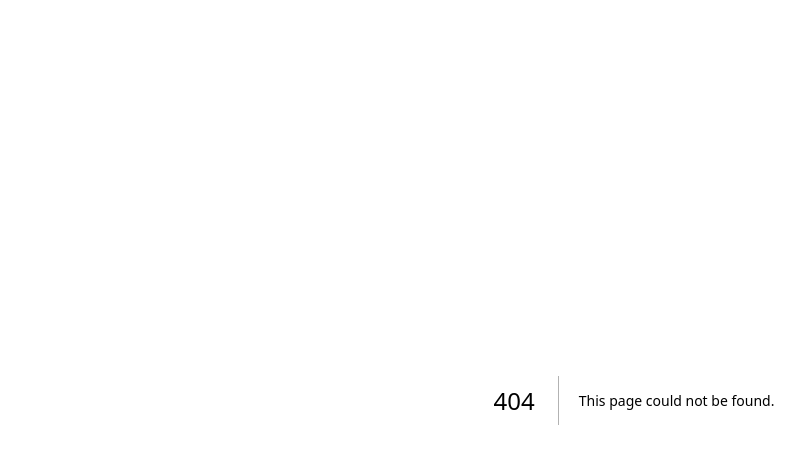
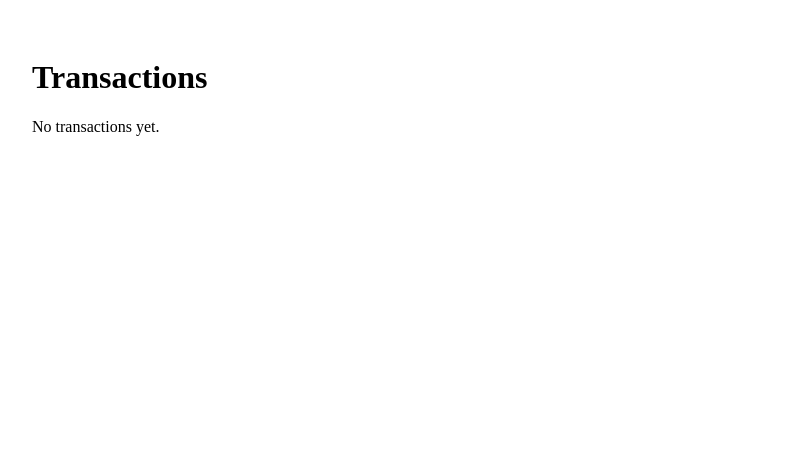
Before and after one commit to sgaeric6/ZenXstore, a Next.js app in the folder client/: page /transactions in a window 1280 px wide. Before the commit this address had no page. Shown: the top 464 px of the page, without its empty margins (6-811 px from the left). Built offline with nearby package versions, Linux system fonts and the light colour scheme.

Commit message:
Create TransactionsPage component for transactions view

```diff
--- /dev/null
+++ b/client/app/transactions/page.tsx
@@ -0,0 +1,9 @@
+export default function TransactionsPage() {
+  return (
+    <main style={{ padding: 30 }}>
+      <h1>Transactions</h1>
+
+      <p>No transactions yet.</p>
+    </main>
+  );
+}
```
